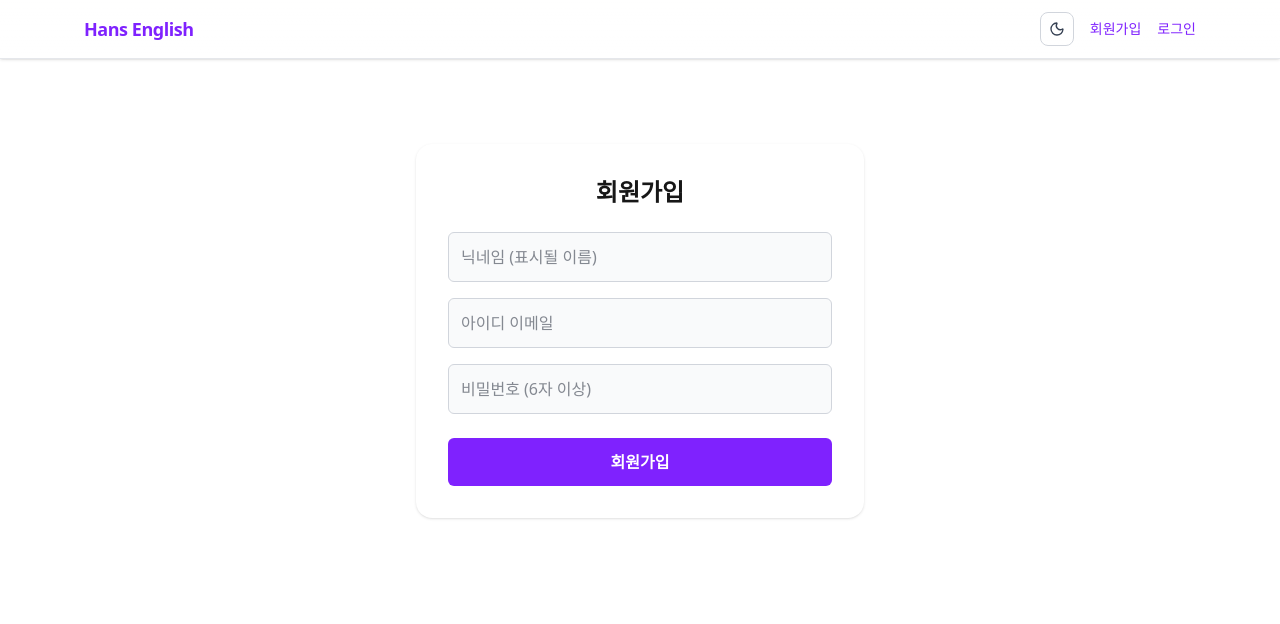
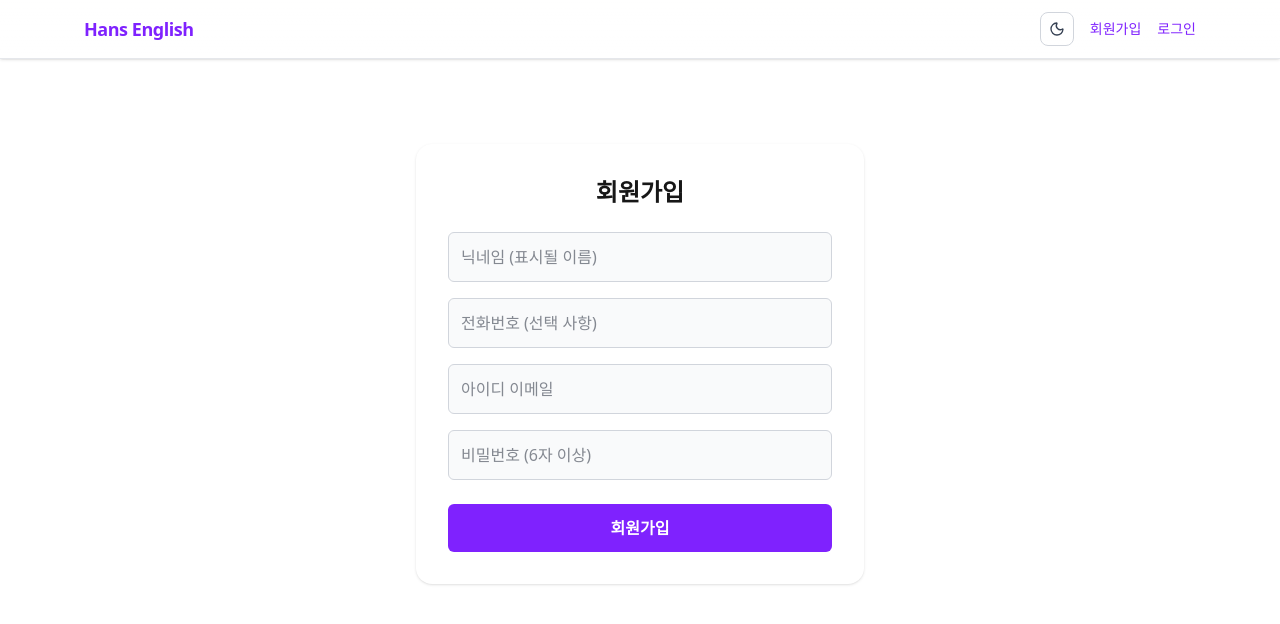
Before and after one commit to renokleedev-glitch/english-app-frontend, a Next.js app: page /signup in a window 1280 px wide. Shown: the top 624 px of the page. Built offline with nearby package versions, Linux system fonts and the light colour scheme; no server answers.

Commit message:
authform fixed

```diff
--- a/src/components/AuthForm.tsx
+++ b/src/components/AuthForm.tsx
@@ -11,14 +11,15 @@ interface AuthFormProps {
   onSubmit: (
     email: string,
     password: string,
-    nickname?: string
+    nickname?: string,
+    phoneNumber?: string
   ) => Promise<void>;
 }
 
 export default function AuthForm({ type, onSubmit }: AuthFormProps) {
   const [email, setEmail] = useState("");
   const [password, setPassword] = useState("");
-  // 🆕 [핵심 추가 2] 닉네임 상태
+  const [phoneNumber, setPhoneNumber] = useState("");
   const [nickname, setNickname] = useState("");
 
   const [loading, setLoading] = useState(false);
@@ -36,7 +37,7 @@ export default function AuthForm({ type, onSubmit }: AuthFormProps) {
           // 닉네임 유효성 검사
           throw new Error("닉네임을 입력해야 합니다.");
         }
-        await onSubmit(email, password, nickname);
+        await onSubmit(email, password, nickname, phoneNumber);
       } else {
         // 로그인은 기존과 동일
         await onSubmit(email, password);
@@ -78,6 +79,17 @@ export default function AuthForm({ type, onSubmit }: AuthFormProps) {
           />
         )}
 
+        {type === "signup" && (
+          <motion.input
+            type="tel" // 전화번호 타입
+            placeholder="전화번호 (선택 사항)"
+            className="p-3 rounded-md border border-gray-300 dark:border-gray-600 bg-gray-50 dark:bg-gray-700 text-gray-900 dark:text-gray-100 focus:outline-none focus:ring-2 focus:ring-violet-500 transition"
+            value={phoneNumber}
+            onChange={(e) => setPhoneNumber(e.target.value)}
+            // required를 제거하여 선택 사항으로 둡니다.
+            whileFocus={{ scale: 1.02 }}
+          />
+        )}
         <motion.input
           type="text" // 👈 "email"이 아닌 "text" 유지 (admin 로그인을 위해)
           placeholder="아이디 이메일"
```
